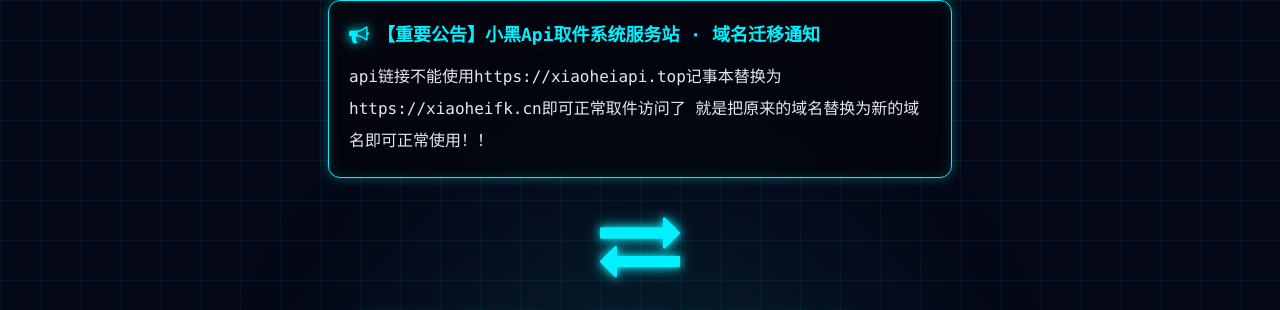
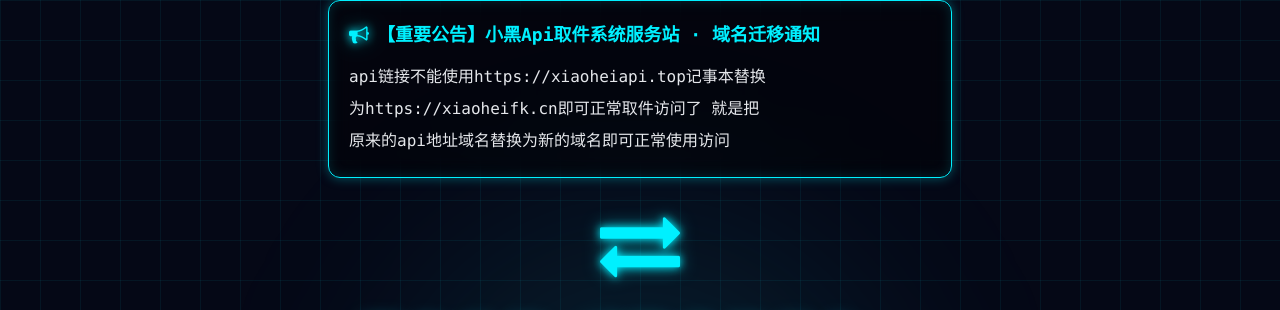
Before and after one commit to HZQDS777/api, a website: page public/index.html in a window 1280 px wide. Shown: the top 310 px of the page. Drawn offline with nearby package versions, Linux system fonts and the light colour scheme.

Commit message:
Update index.html

```diff
--- a/public/index.html
+++ b/public/index.html
@@ -84,7 +84,7 @@
       <i class="fa fa-exchange text-[80px] text-neon text-shadow-neon"></i>
     </div>
     <h1 class="text-[clamp(1.8rem,5vw,3rem)] font-bold text-neon text-shadow-neon mb-6 leading-tight">
-      服务升级·线路升级优化 · 域名更换·10秒后自动跳转
+      服务升级·线路升级优化 · 域名更换·60秒后自动跳转
     </h1>
     <p class="text-xl text-gray-200 mb-2">旧域名一周后正式关闭</p>
     <p class="text-gray-400 mb-8">新站点：小黑服务站</p>
@@ -116,10 +116,12 @@
 <script>
 const newDomain = "https://xiaoheifk.cn";
 document.getElementById("new-url").innerText = newDomain;
-const noticeReason = `api链接不能使用https://xiaoheiapi.top记事本替换为https://xiaoheifk.cn即可正常取件访问了 就是把原来的域名替换为新的域名即可正常使用！！`;
+const noticeReason = `api链接不能使用https://xiaoheiapi.top记事本替换
+                                   为https://xiaoheifk.cn即可正常取件访问了 就是把
+                                   原来的api地址域名替换为新的域名即可正常使用访问`;
 document.getElementById("notice-reason").innerText = noticeReason;
-let time = 10;
-const total = 10;
+let time = 60;
+const total = 60;
 const countEl = document.getElementById('count');
 const progressBar = document.getElementById('progressBar');
 const btn = document.getElementById('goBtn');
```
